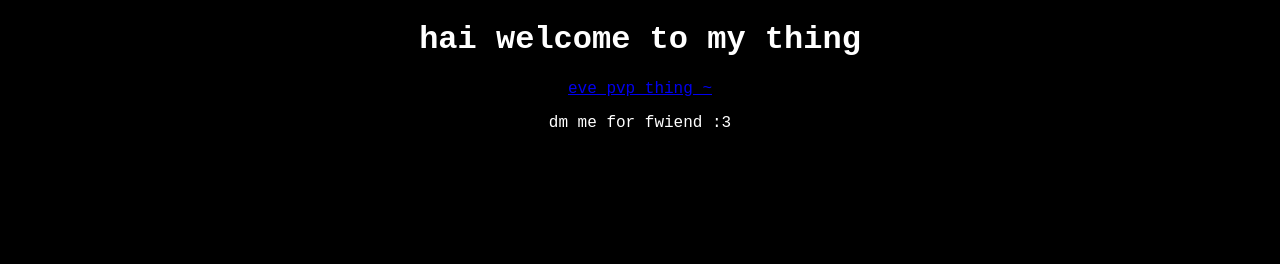
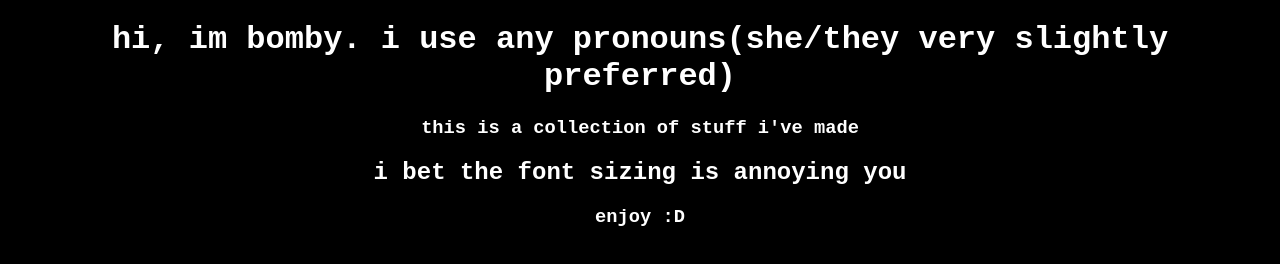
Before and after one commit to bomby5/bomby5.github.io, a plain HTML site: page index.html in a window 1280 px wide. Drawn offline with Linux system fonts and the light colour scheme.

Commit message:
Update index.html
finally making this accurate

```diff
--- a/index.html
+++ b/index.html
@@ -7,9 +7,10 @@ body {
 </style>
 <body style="background-color:black">
   <div style="text-align:center; color:white">
-    <h1>hai welcome to my thing</h1>
-    <a href = "https://discord.gg/gTQrnrCE">eve pvp thing ~</a>
-    <p>dm me for fwiend :3</p>
+    <h1>hi, im bomby. i use any pronouns(she/they very slightly preferred)</h1>
+    <h3>this is a collection of stuff i've made</h3>
+    <h2>i bet the font sizing is annoying you</h2>
+    <h3>enjoy :D</h3>
   </div>
 </body>
 </html>
```
